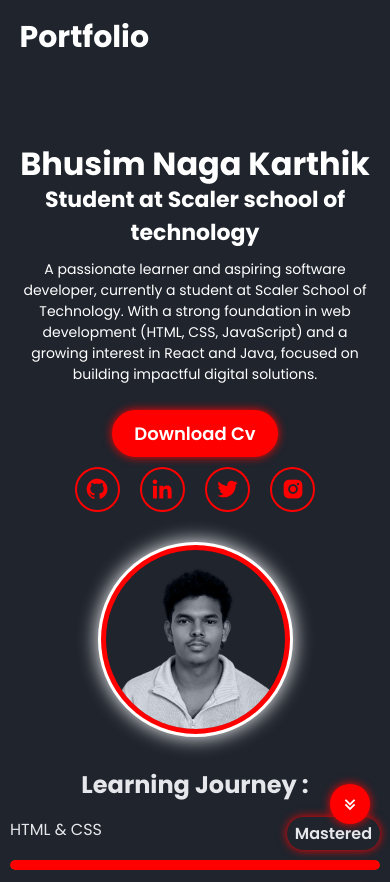
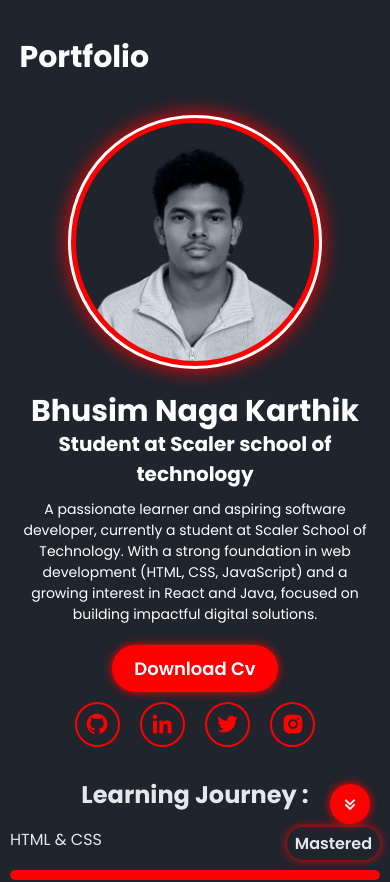
Before and after one commit to karthik19-coder/myPortfolio, a plain HTML site: page index.html in a window 390 px wide. Shown: the top 882 px of the page. Drawn offline with nearby package versions, Linux system fonts and the light colour scheme.

Commit message:
Update style.css

```diff
--- a/style.css
+++ b/style.css
@@ -454,3 +454,68 @@ a {
     padding: 4px 8px;
   }
 }
+
+@media screen and (max-width: 768px) {
+  body {
+    padding-top: 0;
+  }
+
+  .navbar {
+    position: static;
+    width: 100%;
+    text-align: center;
+    margin-top: 20px;
+  }
+
+  .home {
+    flex-direction: column;
+    align-items: center;
+    justify-content: center;
+    height: auto;
+    text-align: center;
+    padding: 0 5% 0;
+  }
+
+  .home-img {
+    order: 1;
+    margin-top: 20px;
+    display: flex;
+    justify-content: center;
+    align-items: center;
+  }
+
+  .home-img .img-box {
+    width: 65vw;
+    height: 65vw;
+    box-shadow: 0 0 20px red;
+  }
+
+  .navbar {
+    order: 2;
+    background: transparent;
+  }
+
+  .home-info {
+    order: 3;
+    text-align: center;
+    margin-top: 20px;
+  }
+
+  .home-info h1 {
+    font-size: 30px;
+  }
+
+  .home-info h2 {
+    font-size: 20px;
+  }
+
+  .home-info p {
+    font-size: 14px;
+    margin: 10px 0 20px;
+  }
+
+  .btn {
+    padding: 8px 20px;
+    font-size: 18px;
+  }
+}
```
